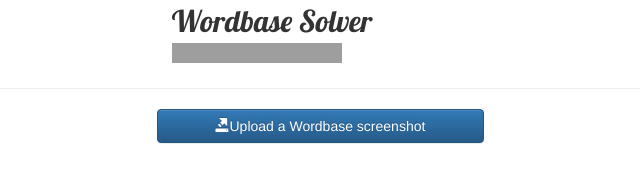
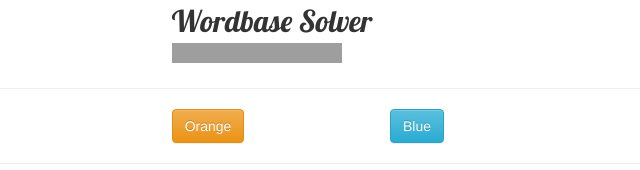
Before and after one commit to uohzxela/wordbase-solver-web, a website: page app/index.html at #/home in a window 1280 px wide. Shown: the top 170 px of the page, without its empty margins (265-905 px from the left). Drawn offline with nearby package versions, Linux system fonts and the light colour scheme; grey boxes are pictures that could not be loaded.

Commit message:
add options for player color

```diff
--- a/app/home/home.html
+++ b/app/home/home.html
@@ -4,6 +4,16 @@
 	<div class="col-xs-3 col-xs-offset-2 col-md-1 col-md-offset-4"><iframe src="https://ghbtns.com/github-btn.html?user=uohzxela&repo=wordbase-solver&type=star&count=true" frameborder="0" scrolling="0" width="170px" height="20px"></iframe></div>
 	<!-- <div class="col-xs-3 col-md-1"><iframe src="https://ghbtns.com/github-btn.html?user=uohzxela&repo=wordbase-solver&type=fork&count=true" frameborder="0" scrolling="0" width="170px" height="20px"></iframe></div>
  -->
+</div>
+<hr>
+<div class="row">
+	<div class="col-xs-3 col-xs-offset-3 col-md-2 col-md-offset-4">
+		<button type="button" ng-click="color='orange'" ng-class = "{'active' : color == 'orange'}" class="btn btn-warning">Orange</button>
+
+	</div>
+	<div class="col-xs-3 col-md-2">
+			<button type="button" ng-click="color='blue'" ng-class = "{'active' : color == 'blue'}" class="btn btn-info">Blue</button>
+	</div>
 </div>
 <hr>
 <div class="row">
--- a/app/home/home.js
+++ b/app/home/home.js
@@ -20,6 +20,7 @@
 		if(files && files.length) {
 			var file = files[0];
 			console.log("uploading")
+			console.log("color: ", $scope.color);
 			Upload.upload({
 				url: 'http://52.74.179.193:8000/upload',
 				file: file,
```
